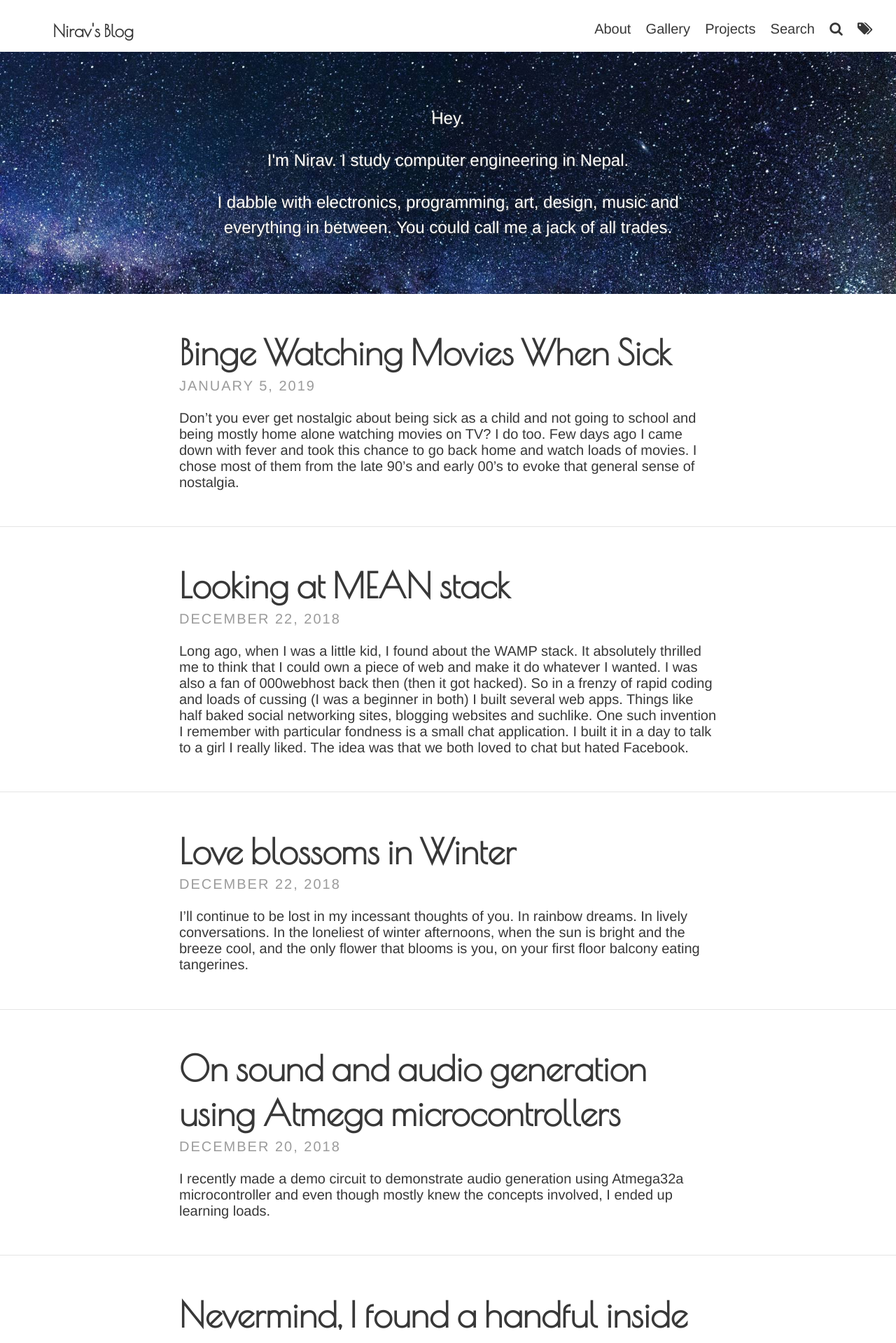
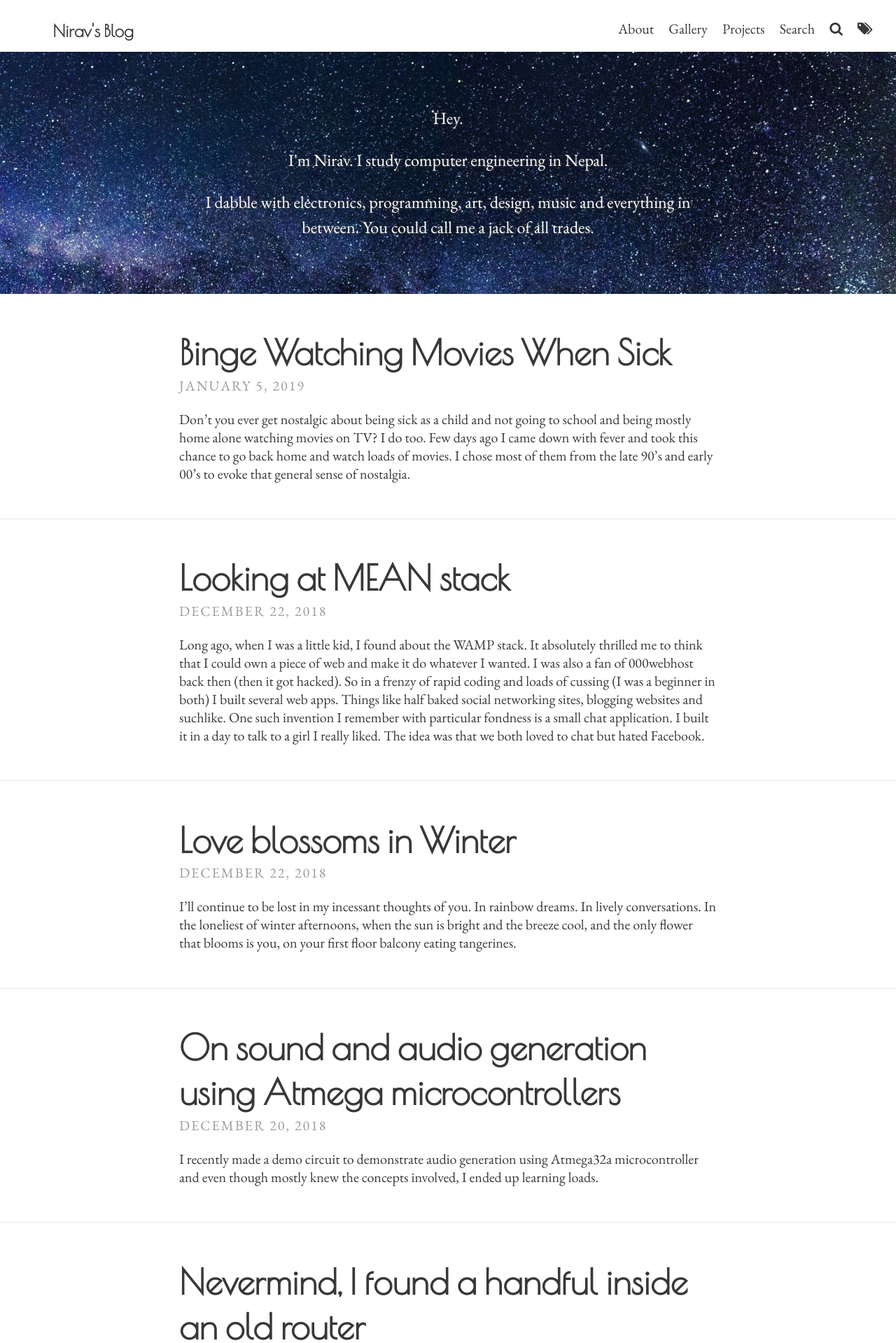
Before and after one commit to niravcodes/niravcodes.github.io, a Jekyll site: the page built from index.html, in a window 1280 px wide. Shown: the top 1919 px of the page at 70% size. Built offline with Jekyll 4.4.1, drawn with Linux system fonts in a browser that asks for light colours; the list of posts is cut into pages by our own code.

Commit message:
modified:   _config.yml 	modified:   _sass/base/_variables.scss

```diff
--- a/_config.yml
+++ b/_config.yml
@@ -65,7 +65,7 @@ theme_settings:
   # Scripts / Features
   google_analytics:  UA-131574406-1  # Tracking ID, e.g. "UA-000000-01"
   disqus_shortname: nirav-2
-  katex: true # Enable if using math markup
+  katex: false # Enable if using math markup
 
   special_page:
     search:
--- a/_sass/base/_variables.scss
+++ b/_sass/base/_variables.scss
@@ -1,5 +1,5 @@
 // Typography
-$font-family-main: 'Source Sans Pro', Helvetica, Arial, sans-serif;
+$font-family-main: 'EB Garamond', Helvetica, Arial, sans-serif;
 $font-family-headings: 'Poiret One', Helvetica, Arial, sans-serif;
 $font-size: 1.25em;
 
```
